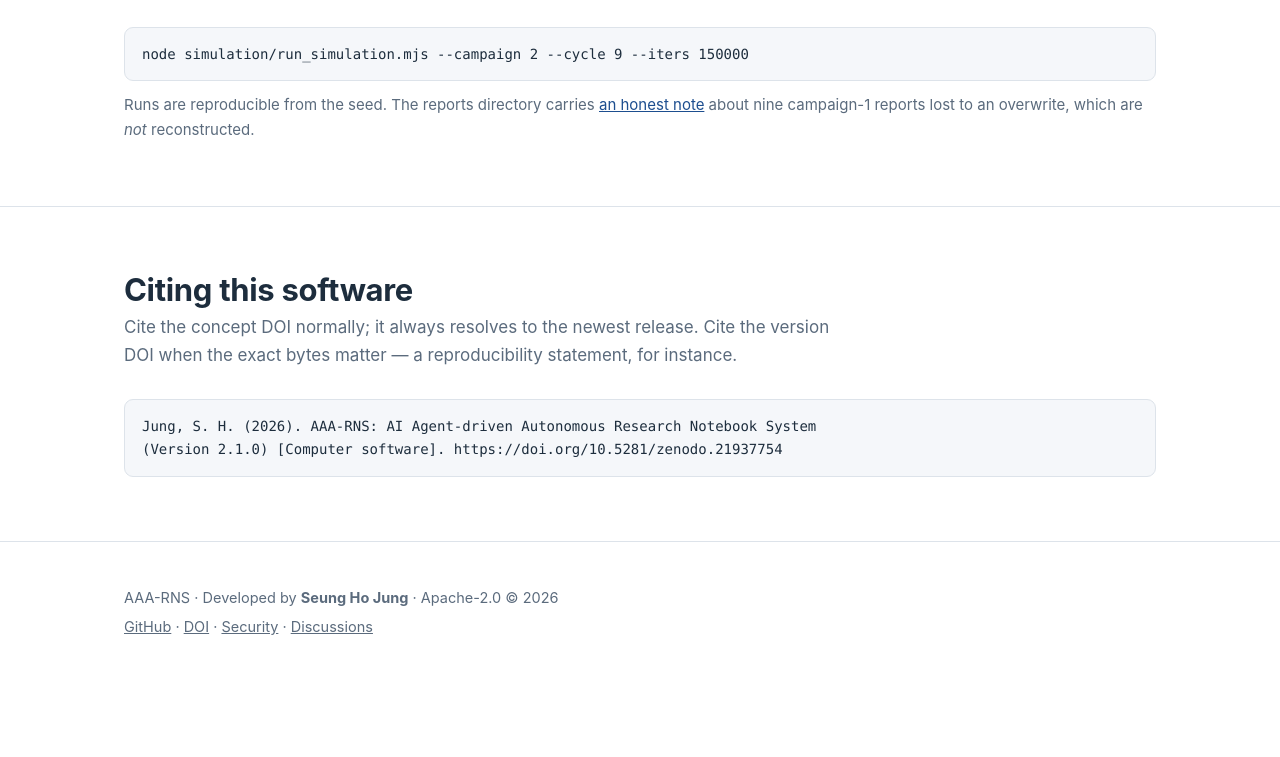
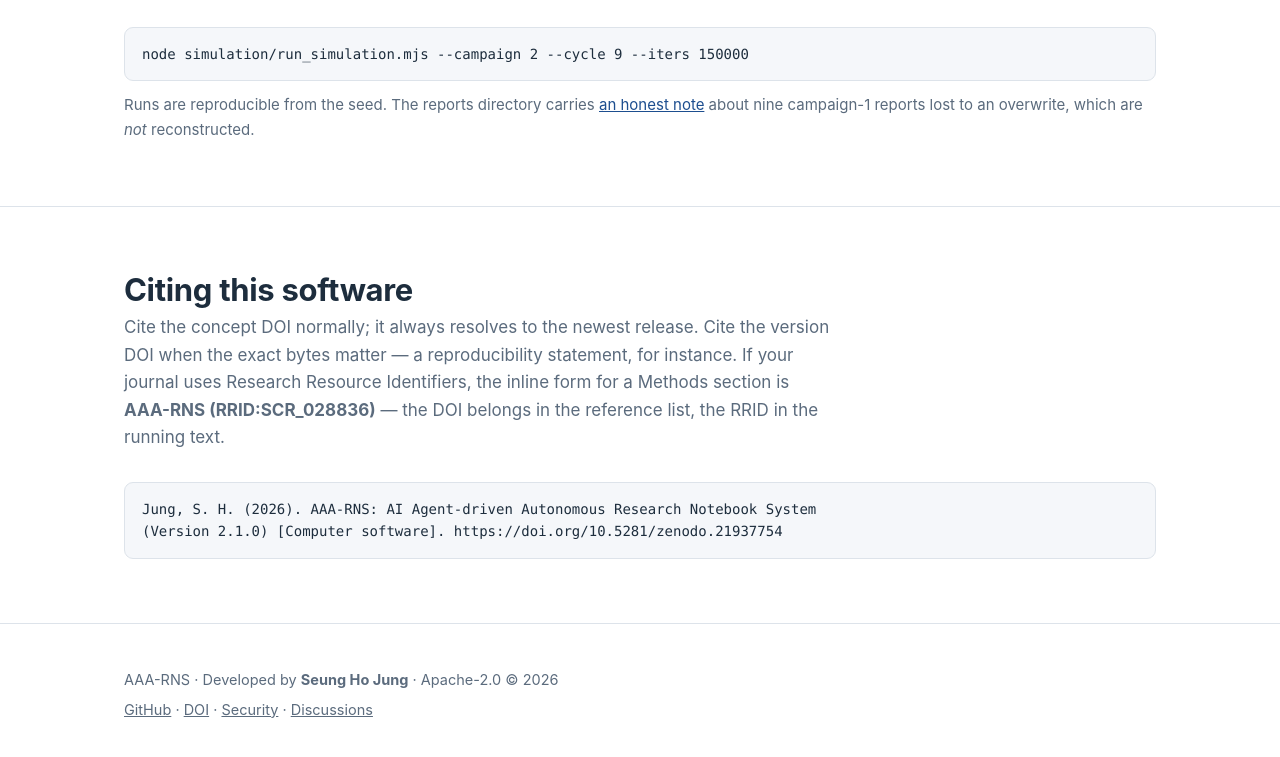
Before and after one commit to hopejsh/aaa-rns, a plain HTML site: page docs/index.html in a window 1280 px wide. Shown: the part 4316-5073 px from the top of the page. Before the commit the page ends 5017 px from the top, so only its background shows below. Drawn offline with Linux system fonts and the light colour scheme.

Commit message:
docs: record the RRID again — the resolver now answers
The condition the changelog set for putting SCR_028836 back is met:
SciCrunch accepted the submission on 2026-08-17, curation completed,
and the resolver serves the full record with the proper citation
aaa-rns (RRID:SCR_028836) linked to the concept DOI. Restored to the
same four places it was reverted from: the three READMEs, the landing
page, CITATION.cff (type: other) and codemeta.json.

Found in passing: codemeta.json still said version 2.0.0 — it had sat
stale through two releases because the CI version check never looked at
it. Fixed, and the check now looks at it.

```diff
--- a/docs/index.html
+++ b/docs/index.html
@@ -317,9 +317,9 @@
   <h2 data-i18n="en">Citing this software</h2>
   <h2 data-i18n="ko">인용</h2>
   <h2 data-i18n="ja">引用</h2>
-  <p class="lede" data-i18n="en">Cite the concept DOI normally; it always resolves to the newest release. Cite the version DOI when the exact bytes matter — a reproducibility statement, for instance.</p>
-  <p class="lede" data-i18n="ko">보통은 개념 DOI 를 인용하십시오 — 항상 최신 릴리스로 연결됩니다. 재현성 진술처럼 정확한 바이트가 문제가 될 때는 버전 DOI 를 인용합니다.</p>
-  <p class="lede" data-i18n="ja">通常はコンセプト DOI を引用してください — 常に最新のリリースへ解決されます。再現性の記述のように正確なバイトが問題になる場合はバージョン DOI を引用します。</p>
+  <p class="lede" data-i18n="en">Cite the concept DOI normally; it always resolves to the newest release. Cite the version DOI when the exact bytes matter — a reproducibility statement, for instance. If your journal uses Research Resource Identifiers, the inline form for a Methods section is <b>AAA-RNS (RRID:SCR_028836)</b> — the DOI belongs in the reference list, the RRID in the running text.</p>
+  <p class="lede" data-i18n="ko">보통은 개념 DOI 를 인용하십시오 — 항상 최신 릴리스로 연결됩니다. 재현성 진술처럼 정확한 바이트가 문제가 될 때는 버전 DOI 를 인용합니다. RRID 를 쓰는 저널이라면 Methods 본문에 <b>AAA-RNS (RRID:SCR_028836)</b> 형태로 넣습니다 — DOI 는 참고문헌에, RRID 는 본문에 들어갑니다.</p>
+  <p class="lede" data-i18n="ja">通常はコンセプト DOI を引用してください — 常に最新のリリースへ解決されます。再現性の記述のように正確なバイトが問題になる場合はバージョン DOI を引用します。RRID を用いる雑誌であれば、Methods 本文には <b>AAA-RNS (RRID:SCR_028836)</b> の形で記載します — DOI は参考文献に、RRID は本文に入ります。</p>
   <pre>Jung, S. H. (2026). AAA-RNS: AI Agent-driven Autonomous Research Notebook System
 (Version 2.1.0) [Computer software]. https://doi.org/10.5281/zenodo.21937754</pre>
 </div></section>
```
Also changed, not shown: codemeta.json (+6 -2 lines), 6 other files.
